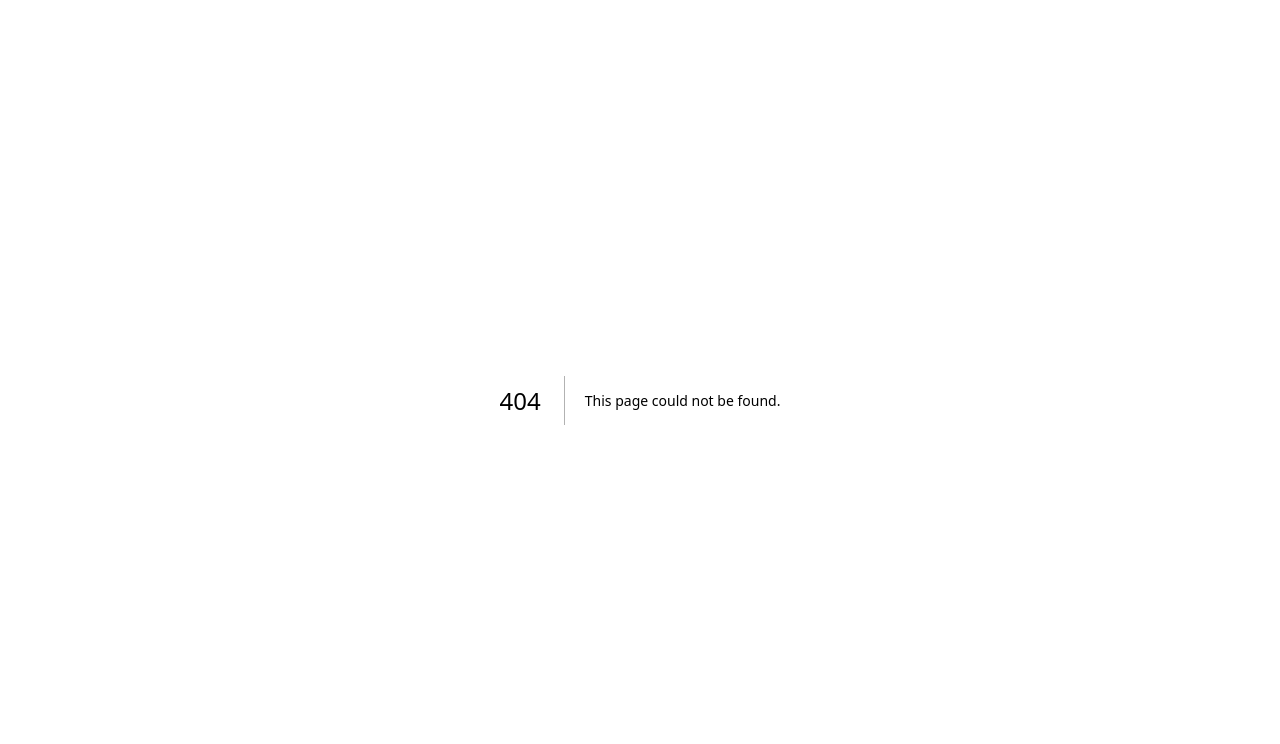
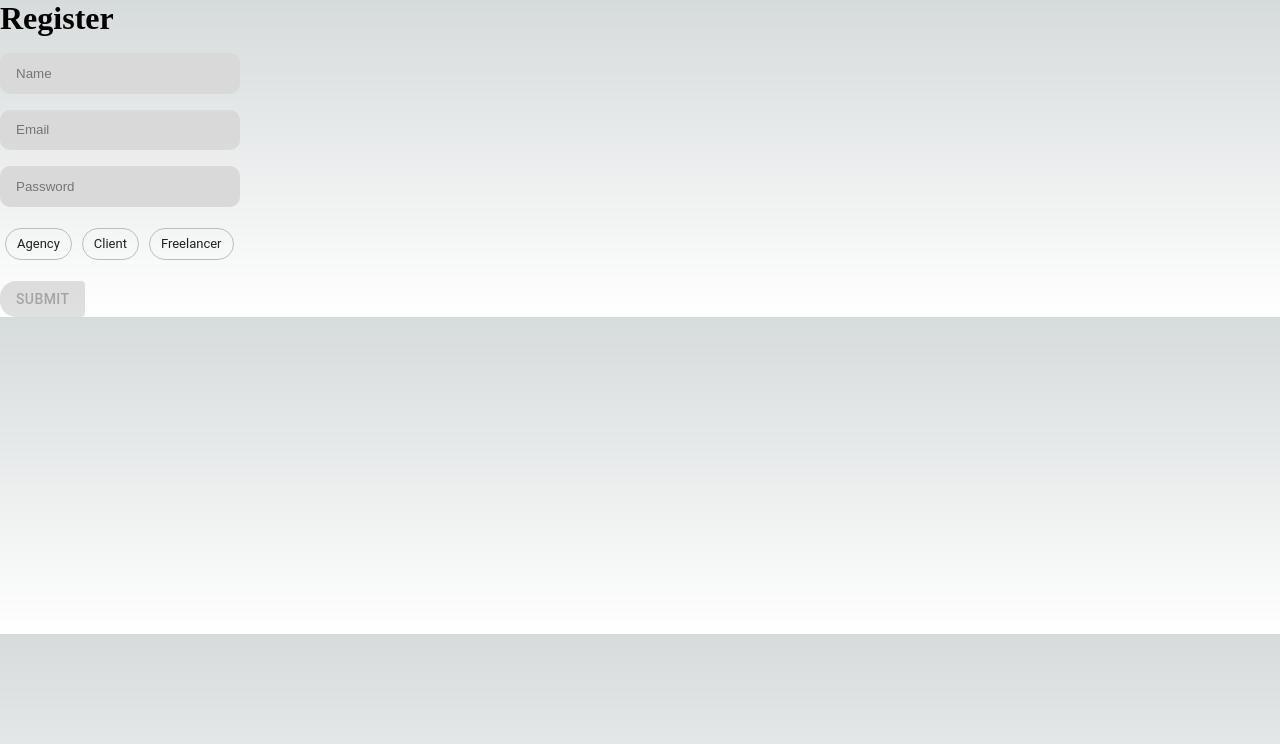
Before and after one commit to urlunaticguy/InkLink-frontend, a Next.js app: page /frontend/components/RegisterCard in a window 1280 px wide. Before the commit this address had no page. Shown: the top 744 px of the page. Built offline with nearby package versions, Linux system fonts and the light colour scheme.

Commit message:
add axios call to register agency

```diff
--- /dev/null
+++ b/pages/frontend/components/Google Material Design/GoogleButton.js
@@ -0,0 +1,21 @@
+import React from "react";
+import Button from "@mui/material/Button";
+import Box from "@mui/material/Box";
+
+const GoogleButton = ({ type, label, onClick, disabled }) => {
+  return (
+    <Box sx={{ borderRadius: 4, overflow: "hidden" }}>
+      <Button
+        type={type}
+        variant="contained"
+        color="primary"
+        onClick={onClick}
+        disabled={disabled}
+      >
+        {label}
+      </Button>
+    </Box>
+  );
+};
+
+export default GoogleButton;
--- /dev/null
+++ b/pages/frontend/components/Google Material Design/GoogleChip.js
@@ -0,0 +1,20 @@
+import React from "react";
+import Chip from "@mui/material/Chip";
+import DoneIcon from "@mui/icons-material/Done";
+
+const GoogleChip = ({ label, selected, onClick }) => {
+  return (
+    <Chip
+      label={label}
+      color={selected ? "primary" : "default"}
+      variant={selected ? "filled" : "outlined"}
+      icon={
+        selected ? <DoneIcon sx={{ fontSize: "1rem", marginRight: 1 }} /> : null
+      }
+      sx={{ margin: "5px" }}
+      onClick={onClick}
+    />
+  );
+};
+
+export default GoogleChip;
--- /dev/null
+++ b/pages/frontend/components/RegisterCard.js
@@ -0,0 +1,119 @@
+import React, { useState } from "react";
+import styles from "@/styles/components/RegisterCard.module.css";
+import GoogleChip from "./Google Material Design/GoogleChip";
+import GoogleButton from "./Google Material Design/GoogleButton";
+// import postCall from "../swr/postCall";
+// import useSWR from "swr";
+import axios from "axios";
+
+// const fetcher = (...args) => fetch(...args).then((res) => res.json());
+
+function RegisterCard() {
+  // api call to register will happen here
+  //   const { data, error } = useSWR('/api/profile-data', fetcher)
+  //   const { data, error } = useSWR(
+  //     "https://ink-link.vercel.app/api/v1/client/signup",
+  //     fetcher
+  //   );
+  const [name, setName] = useState("");
+  const [email, setEmail] = useState("");
+  const [password, setPassword] = useState("");
+  const [selectedChip, setSelectedChip] = useState(null);
+
+  const handleNameChange = (event) => {
+    setName(event.target.value);
+  };
+
+  const handleEmailChange = (event) => {
+    setEmail(event.target.value);
+  };
+
+  const handlePasswordChange = (event) => {
+    setPassword(event.target.value);
+  };
+
+  const handleChipClick = (chip) => {
+    setSelectedChip(chip === selectedChip ? null : chip);
+  };
+
+  //   const postCall = async (url, data) => {
+  //     const { data: response, error } = useSWR(url, {
+  //       method: "POST",
+  //       body: JSON.stringify(data),
+  //       headers: {
+  //         "Content-Type": "application/json",
+  //       },
+  //     });
+  //     if (error) {
+  //       console.error(error);
+  //     }
+  //     if (response) {
+  //       console.log(response);
+  //       console.log("HELLO SOUVIK");
+  //     }
+  //     return { response, error };
+  //   };
+
+  const handleSubmit = async (event) => {
+    event.preventDefault();
+    const API_URL_CLIENT_REGISTER =
+      "https://ink-link-frontend.vercel.app/api/v1/agency/register";
+    const postData = {
+      name: name,
+      email: email,
+      password: password,
+    };
+    try {
+      const response = await axios.post(API_URL_CLIENT_REGISTER, postData);
+      console.log(response.data);
+    } catch (error) {
+      console.error(error);
+    }
+    console.log("HELLO SOUVIK");
+  };
+  return (
+    <div>
+      <h1>Register</h1>
+      <form className={styles.form} onSubmit={handleSubmit}>
+        <input
+          className={styles.inputs}
+          placeholder="Name"
+          type={"text"}
+          onChange={handleNameChange}
+        />
+        <input
+          className={styles.inputs}
+          placeholder="Email"
+          type={"email"}
+          onChange={handleEmailChange}
+        />
+        <input
+          className={styles.inputs}
+          placeholder="Password"
+          type={"password"}
+          onChange={handlePasswordChange}
+        />
+        <div>
+          <GoogleChip
+            label="Agency"
+            selected={selectedChip === "Agency"}
+            onClick={() => handleChipClick("Agency")}
+          />
+          <GoogleChip
+            label="Client"
+            selected={selectedChip === "Client"}
+            onClick={() => handleChipClick("Client")}
+          />
+          <GoogleChip
+            label="Freelancer"
+            selected={selectedChip === "Freelancer"}
+            onClick={() => handleChipClick("Freelancer")}
+          />
+        </div>
+        <GoogleButton type="submit" label="Submit" disabled={!selectedChip} />
+      </form>
+    </div>
+  );
+}
+
+export default RegisterCard;
--- a/styles/Home.module.css
+++ b/styles/Home.module.css
@@ -3,8 +3,5 @@
   flex-direction: column;
   justify-content: space-between;
   align-items: center;
-  /* padding: 6rem; */
-  min-height: 100vh;
-  min-width: 100vw;
   background-color: #1d1f27;
 }
--- /dev/null
+++ b/styles/components/RegisterCard.module.css
@@ -0,0 +1,19 @@
+.form {
+    display: flex;
+    flex-direction: column;
+    gap: 1rem;
+    margin-top: 1rem;
+}
+
+.inputs {
+    background-color: #d9d9d9;
+    border: 0;
+    width: 15rem;
+    padding: 0.8rem 1rem;
+    border-radius: 10px;
+    color: black;
+}
+
+.submitButton {
+    width: 5rem;
+}
```
Also changed, not shown: package.json (+7 -1 lines), pages/frontend/components/LoginCard.js (added, +15 -0 lines), pages/frontend/components/RegisterScreenCard.js (added, +13 -0 lines), pages/frontend/screens/HomeScreen.js (+4 -10 lines), pages/frontend/screens/RegisterScreen.js (added, +17 -0 lines), public/commits/1-10.md (+7 -0 lines), styles/screens/RegisterScreen.module.css (added, +25 -0 lines), 1 other file (tests, documents, lock files or other folders).
